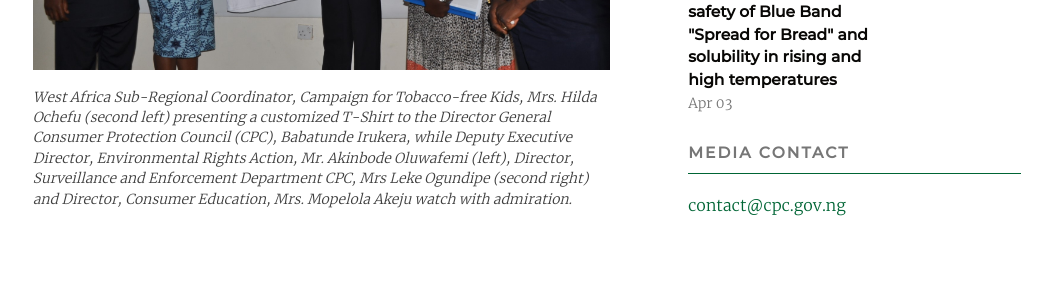
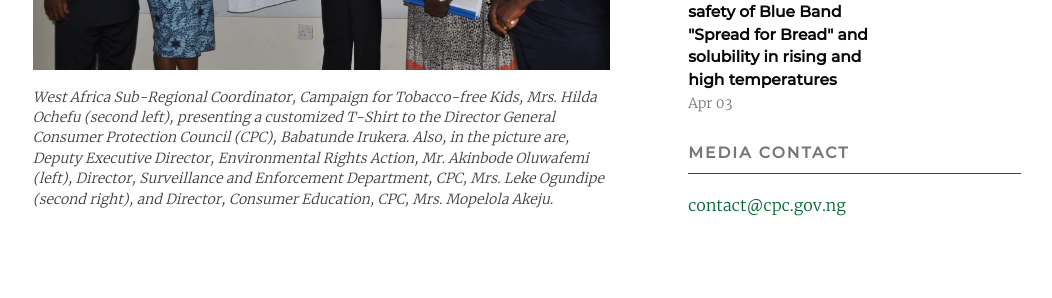
Before and after one commit to psybuglite/cpc-website, a Jekyll site: the page built from _events/control-for tobacco.md, in a window 1280 px wide and 900 px high, scrolled down 478 px. Shown: the part 172-470 px from the top of the window, without its empty margins (113-1165 px from the left). Built offline with Jekyll 4.4.1, drawn with Linux system fonts in a browser that asks for light colours.

Commit message:
Updated Control For Tobacco

```diff
--- a/_events/control-for tobacco.md
+++ b/_events/control-for tobacco.md
@@ -1,18 +1,16 @@
 ---
 title: 'Implementation of tobacco control law: CPC pledges fair deal for all stakeholders in
   enforcement'
-date: 2017-07-19 00:00:00 +01:00
+date: 2017-07-18 12:00:00 -11:00
+event_date: 2017-07-19 00:00:00 -11:00
+image: "/uploads/tobacco-01.jpg"
 event_number: 2
-event_date: '2017-07-19'
-event_time: ''
-event_venue: ''
 caption: West Africa Sub-Regional Coordinator, Campaign for Tobacco-free Kids, Mrs.
-  Hilda Ochefu (second left) presenting a customized T-Shirt to the Director General
-  Consumer Protection Council (CPC), Babatunde Irukera, while Deputy Executive Director,
-  Environmental Rights Action, Mr. Akinbode Oluwafemi (left), Director, Surveillance
-  and Enforcement Department CPC, Mrs Leke Ogundipe (second right) and Director, Consumer
-  Education, Mrs. Mopelola Akeju watch with admiration.
-image: "/uploads/tobacco-01.jpg"
+  Hilda Ochefu (second left), presenting a customized T-Shirt to the Director General
+  Consumer Protection Council (CPC), Babatunde Irukera. Also, in the picture are,
+  Deputy Executive Director, Environmental Rights Action, Mr. Akinbode Oluwafemi (left),
+  Director, Surveillance and Enforcement Department, CPC, Mrs. Leke Ogundipe (second
+  right), and Director, Consumer Education, CPC, Mrs. Mopelola Akeju.
 ---
 
 The Consumer Protection Council (CPC) has assured that it will ensure all interests are balanced in the enforcement of the provisions of the National Tobacco Control Act 2015 for the protection of consumers.
```
